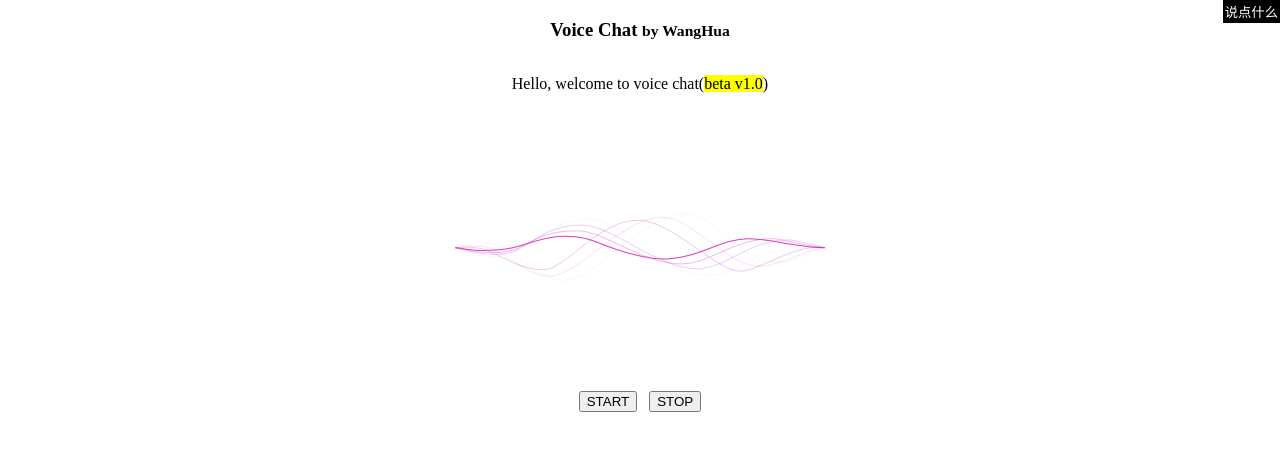
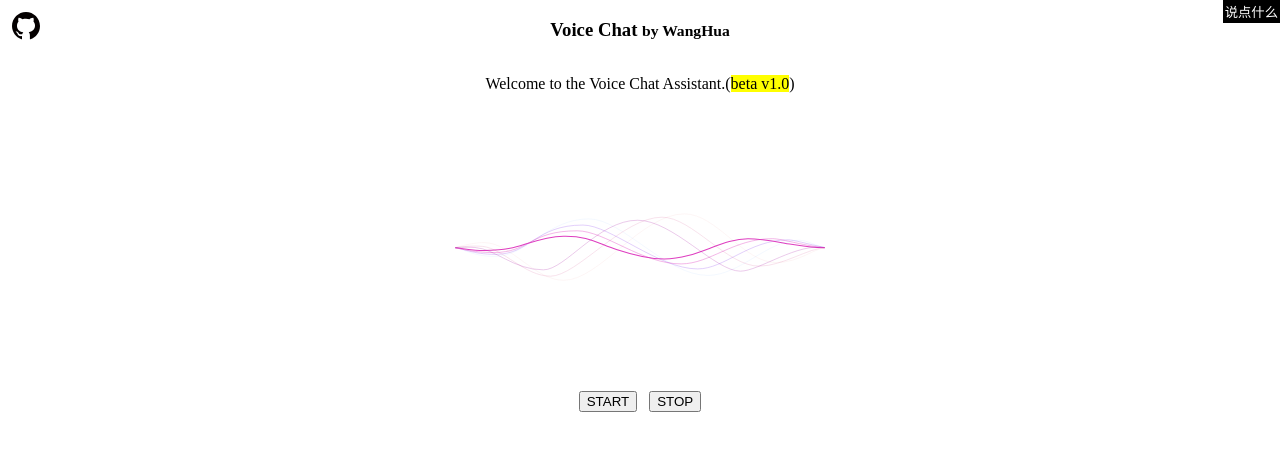
Before and after one commit to wwwAngHua/VoiceChat, a plain HTML site: page index.html in a window 1280 px wide. Drawn offline with Linux system fonts and the light colour scheme.

Commit message:
add github link

```diff
--- a/index.html
+++ b/index.html
@@ -4,11 +4,18 @@
     <meta charset="UTF-8" />
     <meta name="viewport" content="width=device-width, initial-scale=1.0" />
     <title>Voice Chat</title>
+    <link rel="icon" type="image/png" href="favicon.png" sizes="32x32" />
     <link rel="stylesheet" href="css/style.css" />
     <script src="js/lottie.min.js"></script>
     <script src="js/axios.min.js"></script>
   </head>
   <body>
+    <a
+      href="https://github.com/wwwAngHua/VoiceChat"
+      target="_blank"
+      style="position: absolute; top: 0; padding: 10px"
+      ><img src="image/github.svg"
+    /></a>
     <small
       id="transcript"
       style="
@@ -18,13 +25,15 @@
         color: white;
         padding: 2px;
         background-color: black;
+        max-width: 30%;
       "
       >说点什么</small
     >
     <div class="center">
       <h3>Voice Chat&nbsp;<small>by WangHua</small></h3>
       <p>
-        Hello, welcome to voice chat(<span style="background-color: yellow"
+        Welcome to the Voice Chat Assistant.(<span
+          style="background-color: yellow"
           >beta v1.0</span
         >)
       </p>
```
Also changed, not shown: favicon.png (added), image/github.svg (added).
